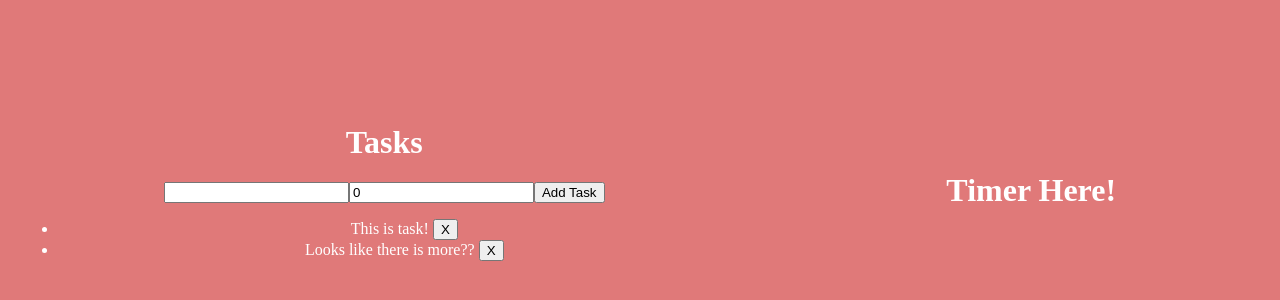
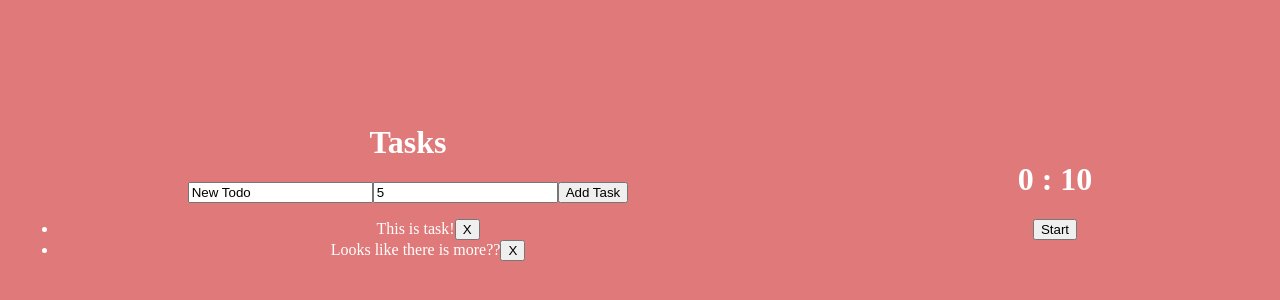
Before and after one commit to AlpErdemm/Task-Timer, a Vue app: page / in a window 1280 px wide. Shown: the part 228-528 px from the top of the page. Built offline with nearby package versions, Linux system fonts and the light colour scheme.

Commit message:
add timer component

```diff
--- a/src/App.vue
+++ b/src/App.vue
@@ -1,26 +1,13 @@
 <script setup>
-import TaskManager from './components/TaskManager.vue';
-import Timer from './components/Timer.vue';
+  import TaskParent from './components/TaskParent.vue';
 </script>
 
 <template>
-<div class="grid-container">
-  <TaskManager />
-  <Timer />
-</div>
+  <TaskParent />
 </template>
 
 <style>
-.grid-container {
-  display: grid;
-  grid-template-columns: auto auto;
-  height: 800px;
-  grid-gap: 10px;
-  padding: 10px;
-  column-gap: 50px;
-  align-items: center;
-}
-body{
-  background-color: rgb(224, 121, 121);
-}
+  body{
+    background-color: rgb(224, 121, 121);
+  }
 </style>
--- a/src/components/TaskManager.vue
+++ b/src/components/TaskManager.vue
@@ -1,44 +1,33 @@
 <script>
-let id = 0
-export default{
-    data(){
-        return{
-            newTodo : '',
-            newTodoDuration : 0,
-            todos : [
-                        {id: id++, done:true, text:"This is task!", duration:0},
-                        {id: id++, done:false, text:"Looks like there is more??", duration:0},
-                    ]
-            }
-    },
-    methods : {
-        addTodo(){
-            console.log("Add!")
-            this.todos.push({ id: id++, done:false, text: this.newTodo , duration:this.newTodoDuration})
-            this.newTodo = ''
-            this.newTodoDuration = 0
-            console.log(this.todos)
-        },
-        removeTodo(todo){
-            console.log("Remove!")
-            this.todos = this.todos.filter((t) => t !== todo)
-        }
+export default {
+  props: {
+    todos: Array,
+  },
+
+  data() {
+    return {
+      newTodo: {
+        text: 'New Todo',
+        duration: 5,
+        done: false,
+      }
     }
+  },
 }
 </script>
 
 <template>
   <div class="TaskManager">
       <h1 class="taskManagerPlaceholder">Tasks</h1>
-      <form @submit.prevent="addTodo">
-            <input v-model="newTodo">
-            <input type="number" v-model="newTodoDuration">
-            <button>Add Task</button>
-        </form>
+      <form @submit.prevent="this.$emit('addTodo', newTodo)">
+        <input v-model="newTodo.text">
+        <input type="number" v-model="newTodo.duration">
+        <button>Add Task</button>
+      </form>
       <ul>
         <li class="listElem" v-for="todo in todos" :key="todo.id">
-            {{todo.text}}
-            <button v-on:click="removeTodo(todo)">X</button>
+          <span @click="this.$emit('setSelectedTodo', todo)">{{todo.text}}</span>
+          <button v-on:click="this.$emit('removeTodo', todo)">X</button>
         </li>
        </ul>
   </div>
--- /dev/null
+++ b/src/components/TaskParent.vue
@@ -0,0 +1,107 @@
+<script>
+  import TaskManager from './TaskManager.vue';
+  import Timer from './Timer.vue';
+
+  let id = 0;
+
+  export default {
+    name: 'TaskParent',
+
+    components: {
+      TaskManager,
+      Timer
+    },
+
+    data(){
+      return {
+        todos : [
+          { id: id++, done: true, text: "This is task!", duration: 10 },
+          { id: id++, done: false, text: "Looks like there is more??", duration: 600 },
+        ],
+        selectedTodo : null,
+        continue: false,
+        interval: null,
+      }
+    },
+
+    methods : {
+      addTodo(newTodo){
+        console.log("Add!")
+        const { text, duration, done } = newTodo;
+        this.todos.push({ id: id++, done, text, duration: duration * 60 });
+        console.log(this.todos)
+      },
+
+      removeTodo(todo){
+        console.log("Remove!")
+        this.todos = this.todos.filter((t) => t !== todo)
+      },
+
+      updateRemainingTime() {
+        this.interval = setInterval(() => {
+          this.selectedTodo.duration--;
+        }, 1000);
+      },
+
+      setSelectedTodo(todo) {
+        this.selectedTodo = todo;
+        this.continue = false;
+        clearInterval(this.interval);
+      },
+
+      toggleInterval() {
+        this.continue = !this.continue;
+
+        if (this.continue) {
+          this.updateRemainingTime();
+        } else {
+          clearInterval(this.interval);
+        }
+      }
+    },
+
+    watch: {
+      selectedTodo: {
+        handler(newSelectedTodo, oldSelectedTodo) {
+          if (oldSelectedTodo?.duration === 0) {
+            clearInterval(this.interval);
+            this.continue = false;
+          }
+        },
+        deep: true
+      }
+    },
+
+    mounted() {
+      this.selectedTodo = this.todos[0];
+    }
+  }
+</script>
+
+<template>
+  <div class="grid-container">
+    <TaskManager
+      :todos='todos'
+      @addTodo="addTodo"
+      @removeTodo="removeTodo"
+      @setSelectedTodo="setSelectedTodo"
+    />
+    <Timer
+      :duration="this.selectedTodo?.duration ?? 300"
+      :continue="continue"
+      @toggleInterval="toggleInterval"
+    />
+  </div>
+</template>
+
+<style>
+  .grid-container {
+    display: grid;
+    grid-template-columns: auto auto;
+    height: 800px;
+    grid-gap: 10px;
+    padding: 10px;
+    column-gap: 50px;
+    align-items: center;
+  }
+</style>
--- a/src/components/Timer.vue
+++ b/src/components/Timer.vue
@@ -1,16 +1,27 @@
-<script setup>
+<script>
+  export default {
+    props: {
+      duration: Number,
+      continue: Boolean,
+    },
+  }
 </script>
 
 <template>
-  <div class="Timer">
-      <h1 class="timerPlaceholder">Timer Here!</h1>
+  <div :class="$style.container">
+    <h1 v-if="this.duration === 0">Finished!</h1>
+    <div v-else>
+      <h1>{{`${Math.floor(duration / 60)} : ${(duration % 60).toLocaleString(undefined, { minimumIntegerDigits: 2 })}`}}</h1>
+      <button @click="this.$emit('toggleInterval')">
+        {{ this.continue ? 'Stop' : 'Start' }}
+      </button>
+    </div>
   </div>
 </template>
 
-<style>
-.timerPlaceholder{
+<style module>
+  .container {
     color: white;
     text-align: center;
-}
-
+  }
 </style>
```
